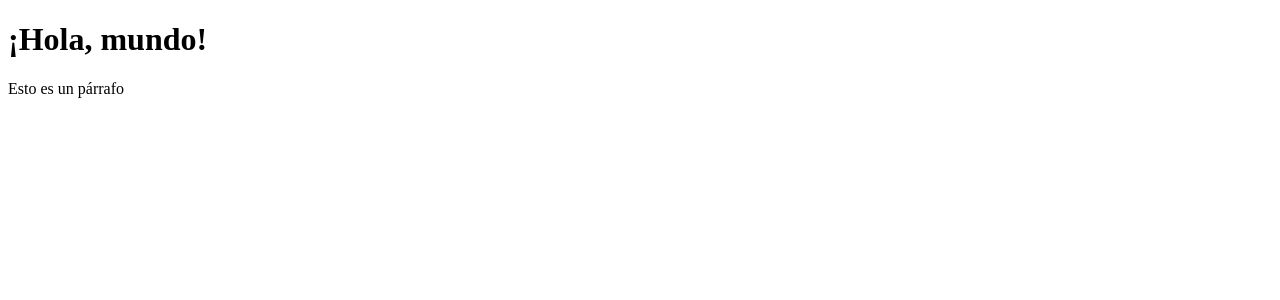
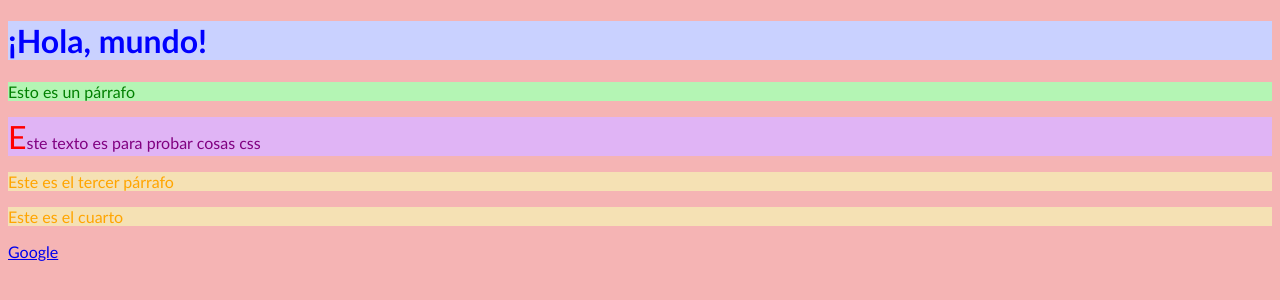
Before and after one commit to RipDde/ejercicios-lm, a plain HTML site: page index.html in a window 1280 px wide. Drawn offline with Linux system fonts and the light colour scheme.

Commit message:
cambios en clase 12/11

```diff
--- a/css/style.css
+++ b/css/style.css
@@ -0,0 +1,36 @@
+* {
+    font-family: 'Calibri'
+}
+
+body {
+    color: red;
+    background-color: #f5b4b4;
+}
+
+h1 {
+    color: blue;
+    background-color: #c9d1ff;
+}
+
+#p2 {
+    color: purple;
+    background-color: #e0b4f5;
+}
+
+p {
+    color: green;
+    background-color: #b4f5b4;
+}
+.parrafo {
+    color: orange;
+    background-color: #f5e1b4;
+}
+
+a:hover {
+    color: black;
+}
+
+#p2::first-letter {
+    font-size: 200%;
+    color: red
+}
--- a/index.html
+++ b/index.html
@@ -11,6 +11,10 @@
 <body>
     <h1>¡Hola, mundo!</h1>
     <p>Esto es un párrafo</p>
+    <p id="p2">Este texto es para probar cosas css</p>
+    <p class="parrafo">Este es el tercer párrafo</p>
+    <p class="parrafo">Este es el cuarto</p>
+    <a href="https://www.google.com">Google</a>
 </body>
 
 </html>
```
